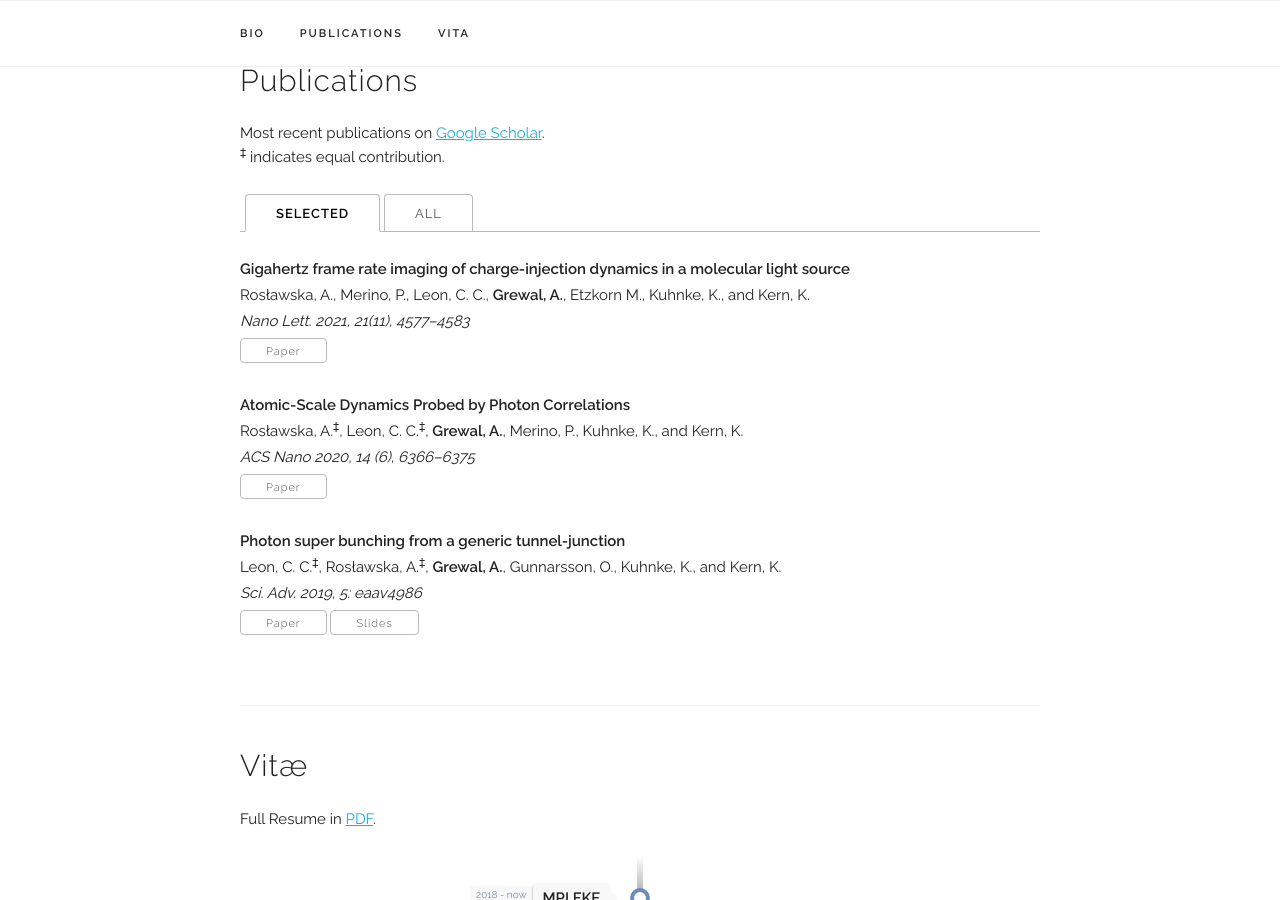
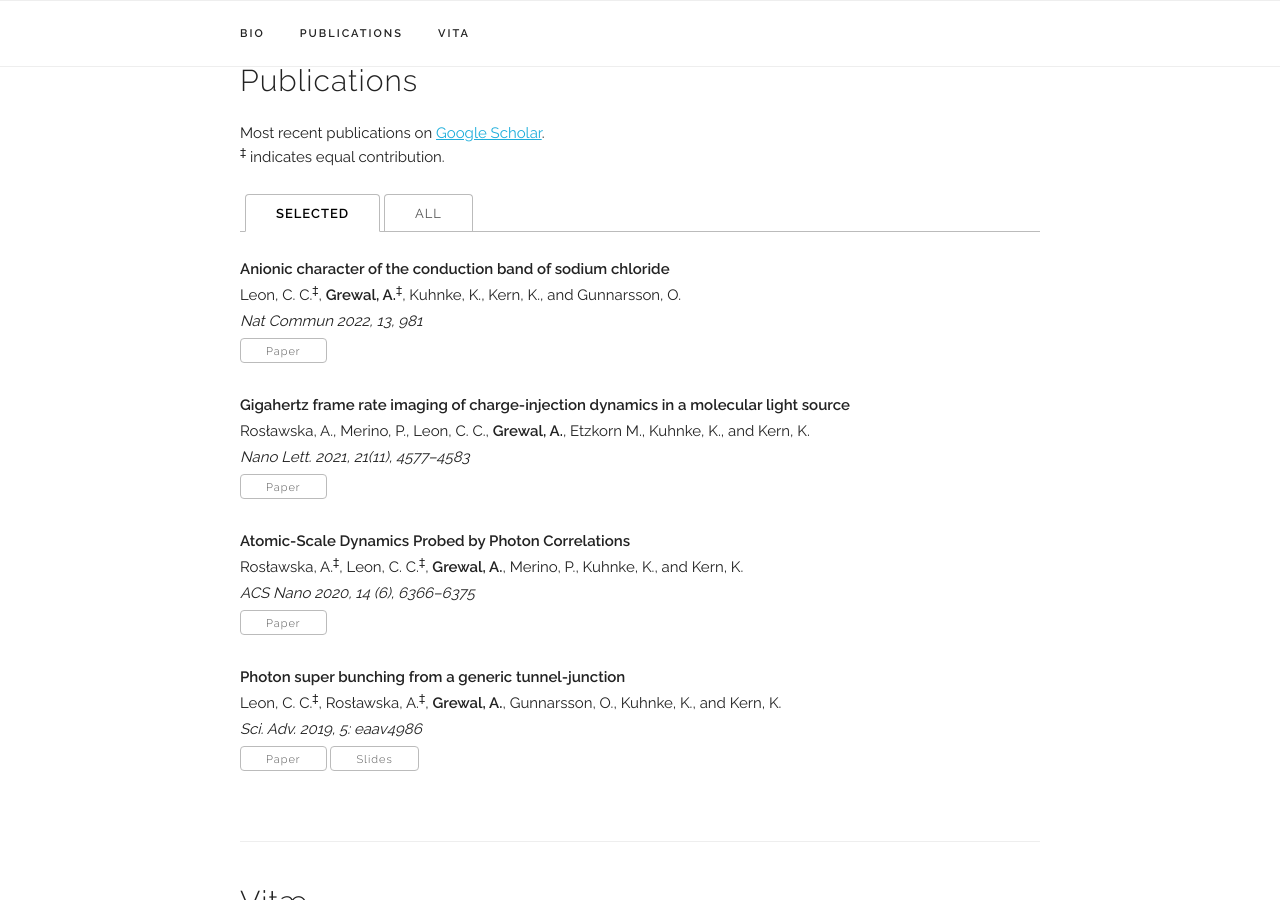
Before and after one commit to abhishekgrewal/abhishekgrewal.github.io, a Jekyll site: the page built from index.html, in a window 1280 px wide and 900 px high, scrolled down 675 px. Built offline with Jekyll 4.4.1, drawn with Linux system fonts in a browser that asks for light colours; some web fonts are replaced.

Commit message:
Update publications.yaml

```diff
--- a/_data/publications.yaml
+++ b/_data/publications.yaml
@@ -1,4 +1,10 @@
 papers:
+
+  - title: "Anionic character of the conduction band of sodium chloride"
+    authors: "Leon, C. C.<sup>‡</sup>, <b>Grewal, A.</b><sup>‡</sup>, Kuhnke, K., Kern, K., and Gunnarsson, O."
+    venue: "Nat Commun 2022, 13, 981"
+    paper_pdf: "https://doi.org/10.1038/s41467-022-28392-8"
+    selected: y
 
   - title: "Local stiffness and work function variations of hexagonal boron nitride on Cu(111)"
     authors: "<b>Grewal, A.</b>, Wang, Y., Münks, M., Kern, K., and Ternes, M."
```
